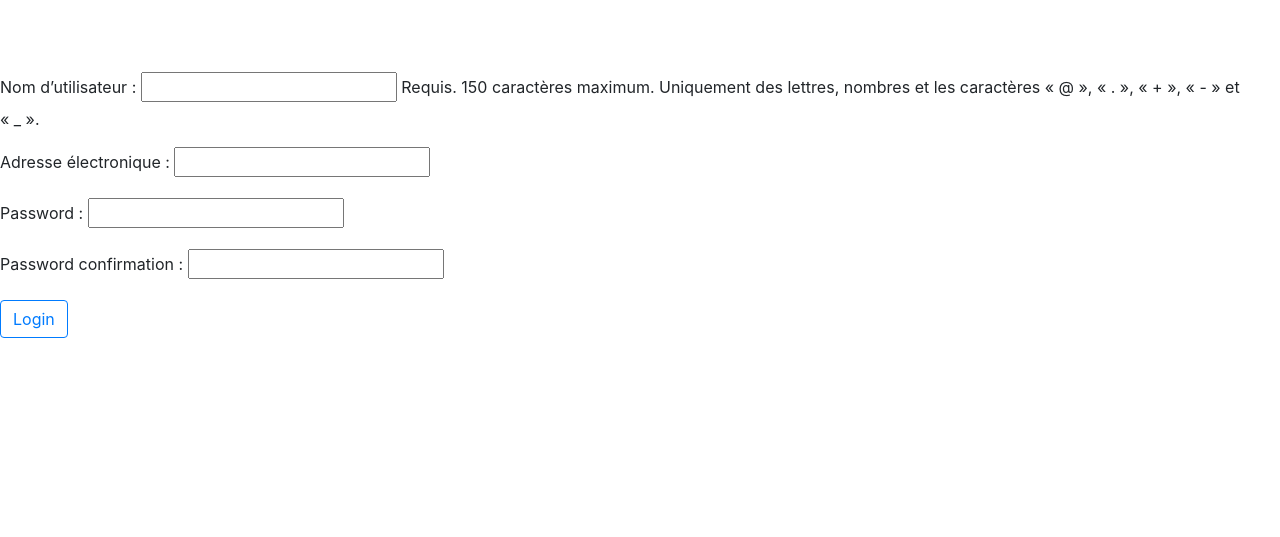
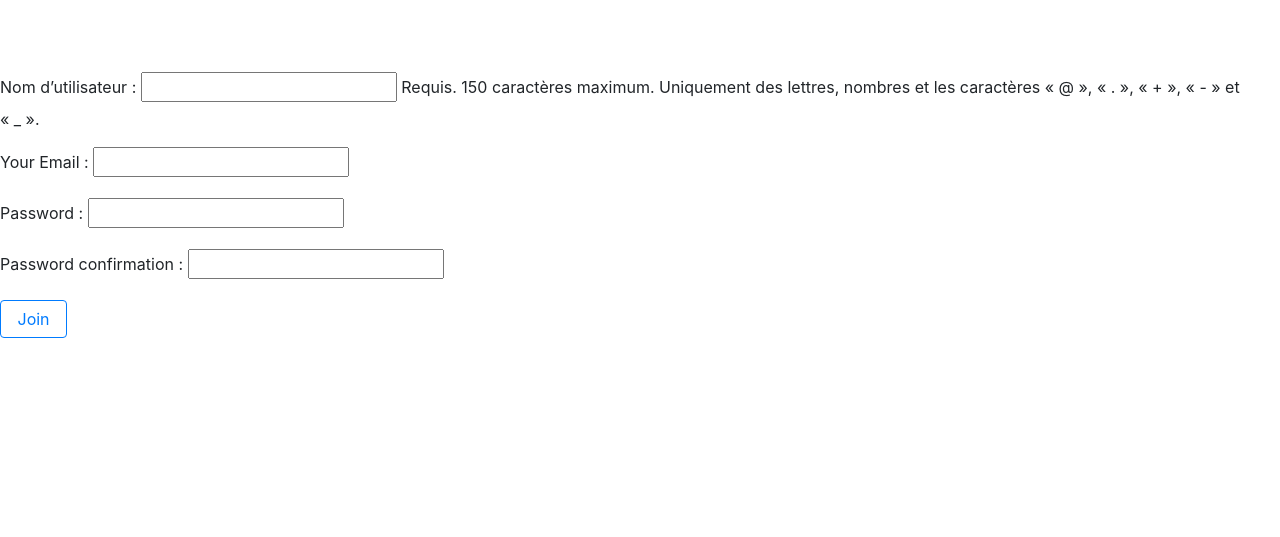
Before and after one commit to hMirado/ecommerce, a Django app: page /accounts/accounts/register/ in a window 1280 px wide. Shown: the part 56-593 px from the top of the page. Run offline with Django 4.2, Linux system fonts and the light colour scheme; some libraries are stand-ins or nearby versions.

Commit message:
Unique email & Post save signals

```diff
--- a/ecommerce/accounts/forms.py
+++ b/ecommerce/accounts/forms.py
@@ -31,6 +31,7 @@ class LoginForm(forms.Form):
 
 
 class RegistrationForm(forms.ModelForm):
+    email = forms.EmailField(label='Your Email', required=False)
     password1 = forms.CharField(label='Password', widget=forms.PasswordInput(), max_length=120, required=True)
     password2 = forms.CharField(label='Password confirmation',widget=forms.PasswordInput(), max_length=120, required=True)
 
@@ -45,9 +46,19 @@ class RegistrationForm(forms.ModelForm):
             raise forms.ValidationError("Password don't match")
         return password2
 
+    def clean_email(self):
+        email = self.cleaned_data.get("email")
+        user_count = User.objects.filter(email=email).count()
+        #user_count = len(User.objects.filter(email=email))
+
+        if user_count > 0:
+            raise forms.ValidationError("This email has already been registred. Please rest your password")
+        return email
+
     def save(self, commit=True):
         user = super(RegistrationForm, self).save(commit=False)
-        user.set_password(self.clean_data['password1'])
+        #user.set_password(self.clean_data['password1'])
+        user.password1 = self.cleaned_data.get('password1')
         if commit:
             user.save()
         return user
--- a/ecommerce/accounts/views.py
+++ b/ecommerce/accounts/views.py
@@ -9,29 +9,29 @@ def logout_view(request):
 
 def login_view(request):
     form = LoginForm(request.POST or None)
+    btn = "Login"
     if form.is_valid():
         username = form.cleaned_data['username']
         password = form.cleaned_data['password']
         user = authenticate(username=username, password=password)
         login(request, user)
     context = {
-        "form": form
+        "form": form,
+        "submit_btn": btn
     }
     return render(request, "form.html", context)
 
 
 def registration_view(request):
     form = RegistrationForm(request.POST or None)
-    if form.is_valid():
+    btn = "Join"
+    if request.method == "POST" and form.is_valid():
         new_user = form.save(commit=False)
-        new_user.first_name = "Hoby"
+        #form.cleaned_data['password1']
         new_user.save()
-        # username = form.cleaned_data['username']
-        # password = form.cleaned_data['password']
-        # user = authenticate(username=username, password=password)
-        # login(request, user)
-        print("VAlid")
+        print("Valid")
     context = {
-        "form": form
+        "form": form,
+        "submit_btn": btn
     }
     return render(request, "form.html", context)
--- a/ecommerce/templates/form.html
+++ b/ecommerce/templates/form.html
@@ -5,7 +5,8 @@
         <form class="form-group mt-5" method="POST" action="">
             {% csrf_token %}
             {{ form.as_p }}
-            <input class="btn btn-outline-primary my-2 my-sm-0" type="submit" value="Login">
+
+            <input class="btn btn-outline-primary my-2 my-sm-0" type="submit" value="{% if submit_btn %} {{ submit_btn }} {% else %} Submit {% endif %}">
         </form>
     </div>
 {% endblock content %}
```
Also changed, not shown: ecommerce/accounts/signals.py (+33 -3 lines).
